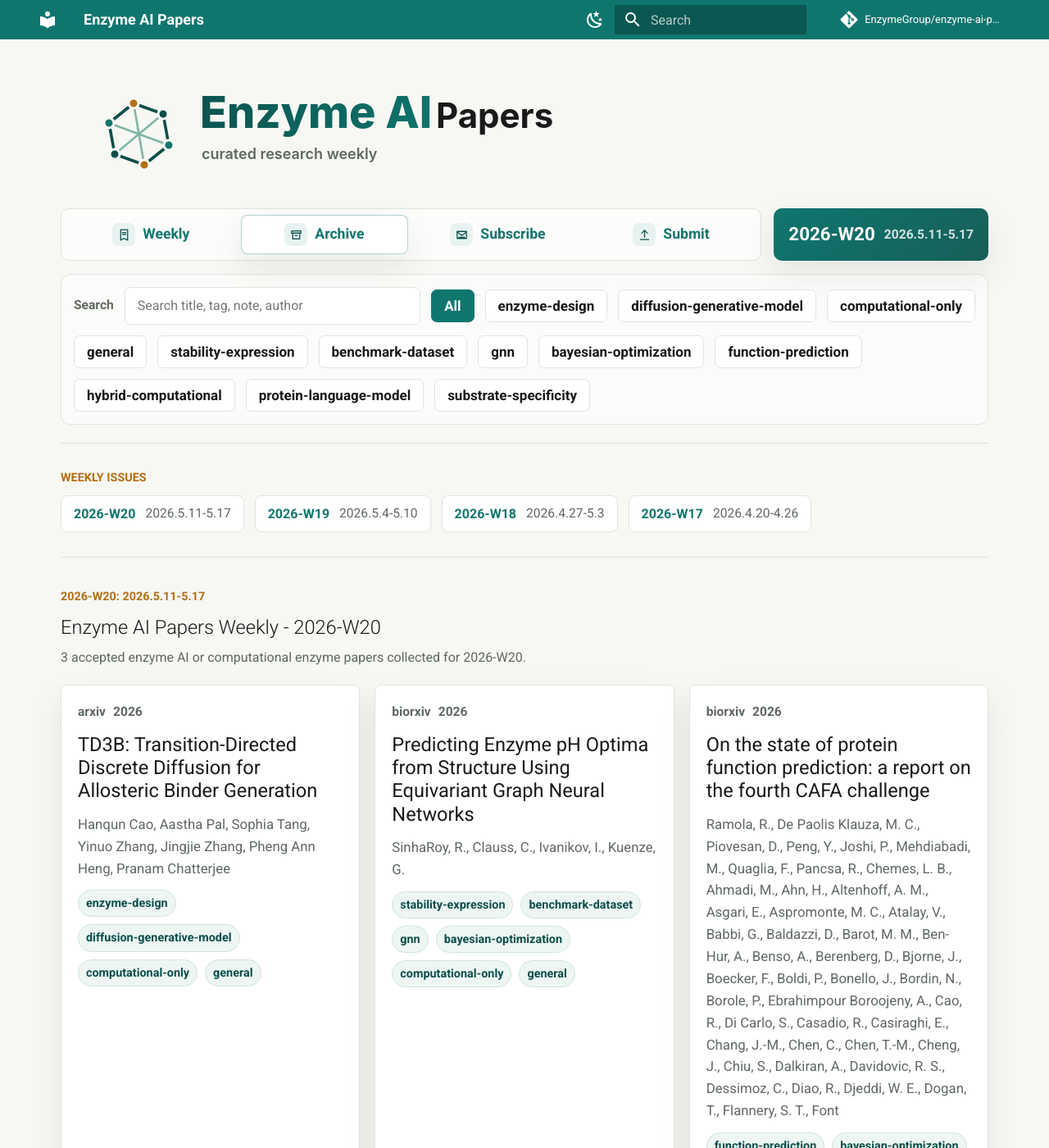
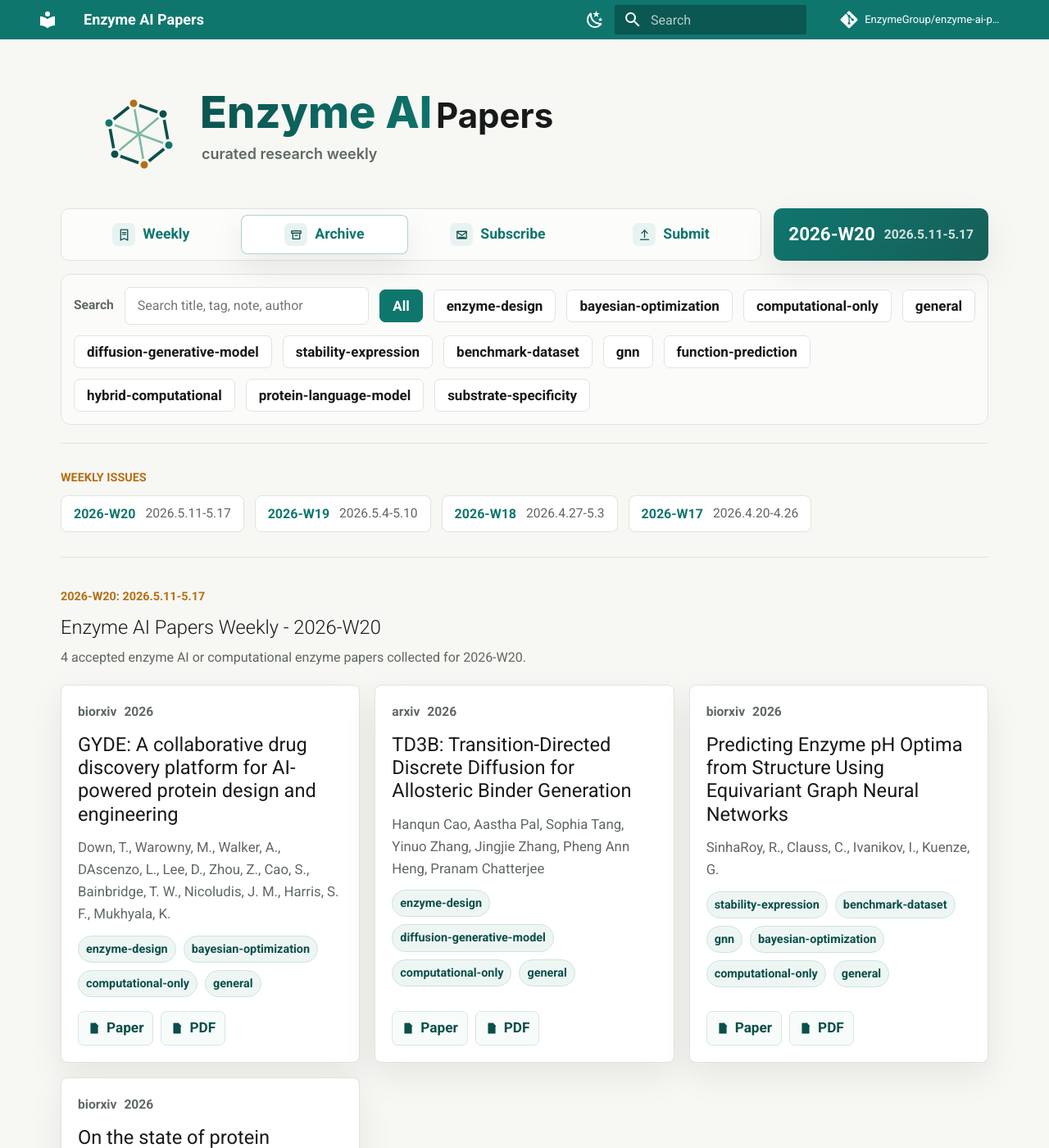
Before and after one commit to EnzymeGroup/enzyme-ai-papers, an MkDocs documentation site: the page built from docs/archive.md, in a window 1280 px wide and 1400 px high. Shown: the whole window at 82% size. Built offline with MkDocs 1.6.1 and Material for MkDocs 9.7.7, drawn with Linux system fonts in a browser that asks for light colours; comment, search, counter and statistics services are not loaded; some of the changed text lies outside the part shown.

Commit message:
Publish paper from URL

```diff
--- a/docs/archive.md
+++ b/docs/archive.md
@@ -54,13 +54,13 @@ hide:
   <input id="paper-search" type="search" placeholder="Search title, tag, note, author">
   <button class="filter-chip is-active" data-filter="all" type="button">All</button>
   <button class="filter-chip" data-filter="enzyme-design" type="button">enzyme-design</button>
-  <button class="filter-chip" data-filter="diffusion-generative-model" type="button">diffusion-generative-model</button>
+  <button class="filter-chip" data-filter="bayesian-optimization" type="button">bayesian-optimization</button>
   <button class="filter-chip" data-filter="computational-only" type="button">computational-only</button>
   <button class="filter-chip" data-filter="general" type="button">general</button>
+  <button class="filter-chip" data-filter="diffusion-generative-model" type="button">diffusion-generative-model</button>
   <button class="filter-chip" data-filter="stability-expression" type="button">stability-expression</button>
   <button class="filter-chip" data-filter="benchmark-dataset" type="button">benchmark-dataset</button>
   <button class="filter-chip" data-filter="gnn" type="button">gnn</button>
-  <button class="filter-chip" data-filter="bayesian-optimization" type="button">bayesian-optimization</button>
   <button class="filter-chip" data-filter="function-prediction" type="button">function-prediction</button>
   <button class="filter-chip" data-filter="hybrid-computational" type="button">hybrid-computational</button>
   <button class="filter-chip" data-filter="protein-language-model" type="button">protein-language-model</button>
@@ -85,8 +85,20 @@ hide:
   <section class="paper-group" id="week-2026-W20">
     <div class="section-label">2026-W20: 2026.5.11-5.17</div>
     <h2>Enzyme AI Papers Weekly - 2026-W20</h2>
-    <p class="weekly-summary">3 accepted enzyme AI or computational enzyme papers collected for 2026-W20.</p>
+    <p class="weekly-summary">4 accepted enzyme AI or computational enzyme papers collected for 2026-W20.</p>
     <div class="paper-grid">
+<article class="paper-card" data-tags="enzyme-design bayesian-optimization computational-only general" data-search="gyde: a collaborative drug discovery platform for ai-powered protein design and engineering down, t., warowny, m., walker, a., dascenzo, l., lee, d., zhou, z., cao, s., bainbridge, t. w., nicoludis, j. m., harris, s. f., mukhyala, k. enzyme-design bayesian-optimization computational-only general">
+  <div class="paper-meta">
+    <span>biorxiv</span>
+    <span>2026</span>
+  </div>
+  <h3>GYDE: A collaborative drug discovery platform for AI-powered protein design and engineering</h3>
+  <p class="authors">Down, T., Warowny, M., Walker, A., DAscenzo, L., Lee, D., Zhou, Z., Cao, S., Bainbridge, T. W., Nicoludis, J. M., Harris, S. F., Mukhyala, K.</p>
+  <div class="tags"><span>enzyme-design</span><span>bayesian-optimization</span><span>computational-only</span><span>general</span></div>
+  <div class="paper-links"><a href="https://www.biorxiv.org/content/10.64898/2026.03.24.714039v1"><svg viewBox="0 0 24 24" aria-hidden="true"><path d="M6 3h8l4 4v14H6z"/><path d="M14 3v5h5"/><path d="M9 13h6M9 17h6"/></svg><span>Paper</span></a><a href="https://www.biorxiv.org/content/10.64898/2026.03.24.714039v1.full.pdf"><svg viewBox="0 0 24 24" aria-hidden="true"><path d="M6 3h8l4 4v14H6z"/><path d="M14 3v5h5"/><path d="M8.5 16h7"/></svg><span>PDF</span></a></div>
+</article>
+
+
 <article class="paper-card" data-tags="enzyme-design diffusion-generative-model computational-only general" data-search="td3b: transition-directed discrete diffusion for allosteric binder generation hanqun cao, aastha pal, sophia tang, yinuo zhang, jingjie zhang, pheng ann heng, pranam chatterjee enzyme-design diffusion-generative-model computational-only general">
   <div class="paper-meta">
     <span>arxiv</span>
@@ -260,6 +272,18 @@ hide:
   <div class="section-label">2026</div>
   <div class="paper-grid">
 
+<article class="paper-card" data-tags="enzyme-design bayesian-optimization computational-only general" data-search="gyde: a collaborative drug discovery platform for ai-powered protein design and engineering down, t., warowny, m., walker, a., dascenzo, l., lee, d., zhou, z., cao, s., bainbridge, t. w., nicoludis, j. m., harris, s. f., mukhyala, k. enzyme-design bayesian-optimization computational-only general">
+  <div class="paper-meta">
+    <span>biorxiv</span>
+    <span>2026</span>
+  </div>
+  <h3>GYDE: A collaborative drug discovery platform for AI-powered protein design and engineering</h3>
+  <p class="authors">Down, T., Warowny, M., Walker, A., DAscenzo, L., Lee, D., Zhou, Z., Cao, S., Bainbridge, T. W., Nicoludis, J. M., Harris, S. F., Mukhyala, K.</p>
+  <div class="tags"><span>enzyme-design</span><span>bayesian-optimization</span><span>computational-only</span><span>general</span></div>
+  <div class="paper-links"><a href="https://www.biorxiv.org/content/10.64898/2026.03.24.714039v1"><svg viewBox="0 0 24 24" aria-hidden="true"><path d="M6 3h8l4 4v14H6z"/><path d="M14 3v5h5"/><path d="M9 13h6M9 17h6"/></svg><span>Paper</span></a><a href="https://www.biorxiv.org/content/10.64898/2026.03.24.714039v1.full.pdf"><svg viewBox="0 0 24 24" aria-hidden="true"><path d="M6 3h8l4 4v14H6z"/><path d="M14 3v5h5"/><path d="M8.5 16h7"/></svg><span>PDF</span></a></div>
+</article>
+
+
 <article class="paper-card" data-tags="enzyme-design diffusion-generative-model computational-only general" data-search="td3b: transition-directed discrete diffusion for allosteric binder generation hanqun cao, aastha pal, sophia tang, yinuo zhang, jingjie zhang, pheng ann heng, pranam chatterjee enzyme-design diffusion-generative-model computational-only general">
   <div class="paper-meta">
     <span>arxiv</span>
```
Also changed, not shown: README.md (+7 -1 lines), docs/index.md (+15 -1 lines), 1 other file.
